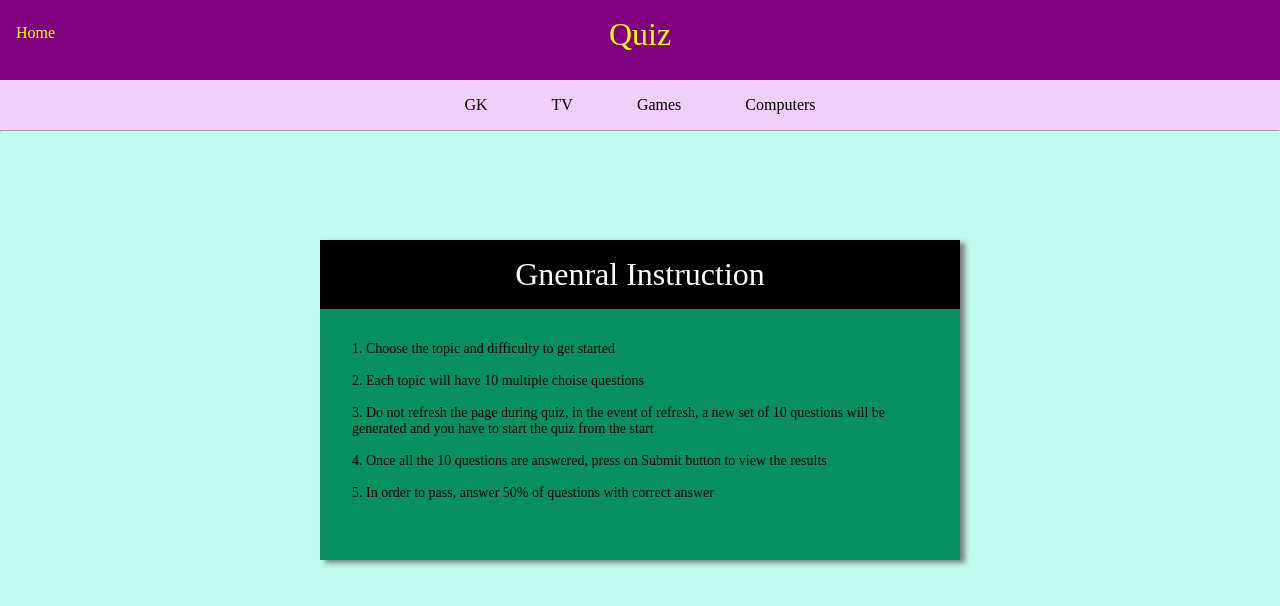
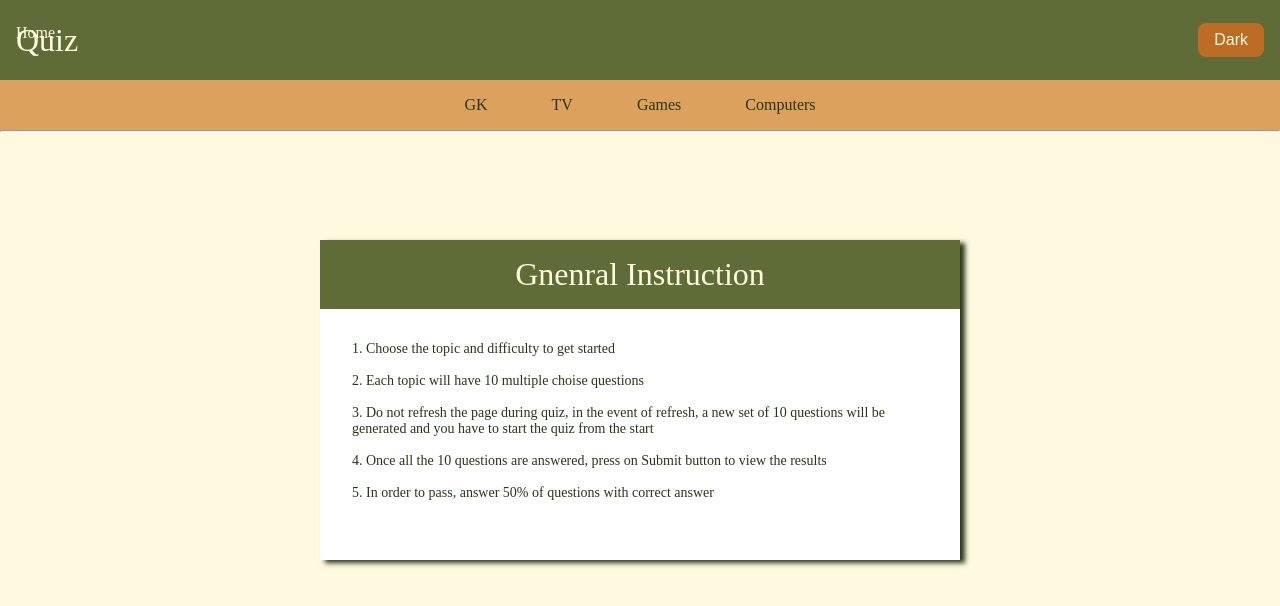
Before and after one commit to Arivarasan-Murali/Quiz, an Angular app: page / in a window 1280 px wide. Shown: the top 606 px of the page. Built offline with nearby package versions, Linux system fonts and the light colour scheme.

Commit message:
Color correction, code corrections, Dark/Light mode added

```diff
--- a/src/app/app.component.css
+++ b/src/app/app.component.css
@@ -7,8 +7,11 @@
   padding: 1rem;
   font-size: 2rem;
   height: 5rem;
-  background-color: purple;
-  color: yellow;
+  background-color: var(--primary);
+  color: var(--cornsilk);
+  display: flex;
+  justify-content: space-between;
+  align-items: center;
 }
 
 .home {
@@ -18,4 +21,19 @@
   font-size: medium;
   vertical-align: middle;
   cursor: pointer;
+  color: var(--cornsilk);
 }
+
+.theme-toggle {
+  background-color: var(--secondary);
+  color: var(--cornsilk);
+  border: none;
+  padding: 0.5rem 1rem;
+  cursor: pointer;
+  border-radius: 0.5rem;
+  font-size: 1rem;
+}
+
+.theme-toggle:hover {
+  background-color: var(--light-caramel);
+}
--- a/src/app/app.component.html
+++ b/src/app/app.component.html
@@ -2,6 +2,7 @@
   <div class="titleBar">
     <span class="home" routerLink="" (click)="onLoadHome()">Home</span>
     <span class="title">Quiz</span>
+    <button class="theme-toggle" (click)="toggleTheme()">{{ isDarkTheme ? 'Light' : 'Dark' }}</button>
   </div>
   <router-outlet></router-outlet>
 </div>
--- a/src/app/app.component.ts
+++ b/src/app/app.component.ts
@@ -9,9 +9,16 @@ import { StorageService } from './storage.service';
 })
 export class AppComponent {
   title = 'Quiz';
+  isDarkTheme = false;
 
   constructor(private storageService: StorageService) {}
+
   onLoadHome() {
     this.storageService.noMoreEdit = false;
   }
+
+  toggleTheme() {
+    this.isDarkTheme = !this.isDarkTheme;
+    document.body.classList.toggle('dark-theme', this.isDarkTheme);
+  }
 }
--- a/src/app/home/home.component.css
+++ b/src/app/home/home.component.css
@@ -1,5 +1,5 @@
 .quiz-topics {
-  background-color: rgba(225, 158, 241, 0.5);
+  background-color: var(--light-caramel);
   display: flex;
   justify-content: center;
 }
@@ -7,6 +7,7 @@
 .topic {
   padding: 1rem 2rem;
   font-size: 1rem;
+  color: var(--back-forest);
 }
 
 .option,
@@ -17,14 +18,14 @@ button,
 }
 
 .topic:hover {
-  background-color: purple;
-  box-shadow: 2px 2px 2px 2px grey;
+  background-color: var(--secondary);
+  box-shadow: 2px 2px 2px 2px var(--back-forest);
   border-radius: 0 0 2rem 2rem;
-  color: white;
+  color: var(--cornsilk);
 }
 
 .topic:active {
-  background-color: purple;
+  background-color: var(--secondary);
   box-shadow: none;
 }
 
@@ -35,7 +36,7 @@ button,
 }
 
 .homeContainer {
-  background-color: rgba(129, 245, 220, 0.5);
+  background-color: var(--background);
   height: 100vh;
   width: 100vw;
 }
@@ -49,33 +50,41 @@ button,
   display: inline-block;
   padding: 0.5rem;
   margin: 0.25rem 0.5rem;
-  box-shadow: 2px 2px 2px 2px rgb(78, 189, 133);
+  box-shadow: 2px 2px 2px 2px var(--primary);
   align-items: center;
-  border: 1px solid black;
+  border: 1px solid var(--back-forest);
+  background-color: var(--cornsilk);
+  color: var(--back-forest);
 }
 
 #easy {
-  background-color: yellowgreen;
+  background-color: var(--primary);
+  color: var(--cornsilk);
 }
 
 #medium {
-  background-color: orange;
+  background-color: var(--secondary);
+  color: var(--cornsilk);
 }
 
 #hard {
-  background-color: rgb(214, 53, 53);
+  background-color: var(--back-forest);
+  color: var(--cornsilk);
 }
 
 button {
-  box-shadow: 2px 2px 2px 2px grey;
+  box-shadow: 2px 2px 2px 2px var(--back-forest);
 }
 
 #launch {
-  border: 1px solid black;
+  border: 1px solid var(--back-forest);
+  background-color: var(--primary);
+  color: var(--cornsilk);
 }
 
 #launch[disabled] {
   cursor: not-allowed;
+  opacity: 0.5;
 }
 
 .active {
@@ -84,22 +93,23 @@ button {
 }
 
 .card {
-  background-color: rgb(7, 145, 99);
+  background-color: var(--card-bg);
   max-width: 40rem;
   min-height: 20rem;
   position: absolute;
   top: 50%;
   left: 50%;
   transform: translate(-50%, -50%);
-  box-shadow: 5px 3px 5px grey;
+  box-shadow: 5px 3px 5px var(--back-forest);
+  color: var(--text);
 }
 
 .cardTitle {
   font-size: 2rem;
   padding: 1rem;
   text-align: center;
-  background-color: black;
-  color: white;
+  background-color: var(--primary);
+  color: var(--cornsilk);
   margin-bottom: 1rem;
 }
 
@@ -109,7 +119,7 @@ button {
 }
 
 .link {
-  color: blue;
+  color: var(--secondary);
   cursor: pointer;
 }
 
@@ -122,13 +132,14 @@ button {
 
 .cardContent button {
   border: none;
-  background-color: skyblue;
+  background-color: var(--primary);
   padding: 0.5rem;
   border-radius: 1rem;
   position: absolute;
   left: 50%;
   transform: translate(-50%);
   bottom: 10%;
+  color: var(--cornsilk);
 }
 
 @media (max-width: 500px) {
--- a/src/app/home/home.component.ts
+++ b/src/app/home/home.component.ts
@@ -43,14 +43,7 @@ export class HomeComponent implements OnInit {
   ) {}
 
   ngOnInit(): void {
-    this.storageService.quizData = [
-      {
-        question: '',
-        options: ['', '', '', ''],
-        chosen: 5,
-        correctAnswer: '',
-      },
-    ];
+    this.storageService.quizData = [];
   }
 
   onClickTopic(i: number) {
@@ -59,7 +52,7 @@ export class HomeComponent implements OnInit {
     this.launch = false;
     this.chooseLevel('');
     this.storageService.topic = this.topics[i].id.toString();
-    localStorage.setItem('catagory', this.topics[i].id.toString());
+    localStorage.setItem('category', this.topics[i].id.toString());
     setTimeout(() => {
       //Dummy timer to check the input field after it has been loaded into DOM
       (<HTMLInputElement>document.getElementById('check')).checked = false;
--- a/src/app/quiz/quiz.component.css
+++ b/src/app/quiz/quiz.component.css
@@ -1,7 +1,8 @@
 .noQuizContainer {
   height: 100%;
   width: 100%;
-  background-color: rgb(243, 151, 231);
+  background-color: var(--light-caramel);
+  color: var(--back-forest);
 }
 
 .noQuizContainer p,
@@ -19,7 +20,7 @@
   position: absolute;
   height: 100%;
   width: 100%;
-  background-color: aquamarine;
+  background-color: var(--background);
 }
 
 .qawrapper {
@@ -32,24 +33,27 @@
 .question {
   padding: 0 0 1rem 0.5rem;
   font-size: 1.5rem;
-  background-color: white;
+  background-color: var(--card-bg);
+  color: var(--text);
 }
 
 .option {
   padding: 0.75rem;
-  background-color: white;
+  background-color: var(--card-bg);
   vertical-align: middle;
   margin-top: 1px;
   cursor: pointer;
+  color: var(--text);
+  border: 1px solid var(--back-forest);
 }
 
 .option:hover {
-  border: 0.5px solid grey;
+  border: 0.5px solid var(--secondary);
 }
 
 .selected {
-  border: 0.5px solid grey;
-  background-color: aqua;
+  border: 0.5px solid var(--secondary);
+  background-color: var(--light-caramel);
 }
 
 .navigation {
@@ -61,11 +65,11 @@
 .navBtn {
   position: absolute;
   padding: 0.5rem 2rem;
-  background-color: rgb(40, 241, 158);
-  border: 1px solid green;
-  box-shadow: 1px 1px 3px green;
+  background-color: var(--primary);
+  border: 1px solid var(--secondary);
+  box-shadow: 1px 1px 3px var(--secondary);
   cursor: pointer;
-  z-index: 2;
+  color: var(--cornsilk);
 }
 
 .previous {
@@ -77,7 +81,7 @@
 }
 
 .submit {
-  background-color: orange;
+  background-color: var(--secondary);
 }
 
 .navBtn:active {
@@ -100,29 +104,31 @@
   width: 2rem;
   height: 2rem;
   margin: 0 auto;
-  border: 1px solid black;
+  border: 1px solid var(--back-forest);
   border-radius: 2rem;
   text-align: center;
-  background-color: green;
-  color: white;
+  background-color: var(--primary);
+  color: var(--cornsilk);
   cursor: pointer;
 }
 
 .unanswered {
-  background-color: rgb(255, 102, 0);
-  color: white;
+  background-color: var(--secondary);
+  color: var(--cornsilk);
 }
 
 .current {
   font-weight: 800;
-  background-color: white;
-  color: green;
+  background-color: var(--card-bg);
+  color: var(--primary);
 }
 
 .wrongAnswer {
-  background-color: red;
+  background-color: #ff6b6b;
+  color: var(--back-forest);
 }
 
 .correctAnswer {
-  background-color: greenyellow;
+  background-color: var(--primary);
+  color: var(--cornsilk);
 }
--- a/src/app/result/result.component.css
+++ b/src/app/result/result.component.css
@@ -1,5 +1,7 @@
 .resultContainer {
   height: 100%;
+  background-color: var(--background);
+  color: var(--text);
 }
 
 .result {
@@ -17,12 +19,14 @@
 }
 
 .review {
-  margin-top: 2erm;
+  margin-top: 2rem;
   padding: 1rem;
-  background-color: white;
-  border: 1px solid black;
-  box-shadow: 2px 2px 2px grey;
+  background-color: var(--primary);
+  border: 1px solid var(--back-forest);
+  box-shadow: 2px 2px 2px var(--back-forest);
   cursor: pointer;
+  color: var(--cornsilk);
+  border-radius: 0.5rem;
 }
 
 .review:active {
--- a/src/app/result/result.component.ts
+++ b/src/app/result/result.component.ts
@@ -24,16 +24,13 @@ export class ResultComponent implements OnInit {
     this.correctAnswers = this.storageService.correctAnswers;
 
     // To prevent page load, If the webpage is refreshed in Result page or the route is manually entered in URL
-    if (this.result == null) {
+    if (this.result == null || this.totalQuestions === 0) {
       this.router.navigate(['/']);
     }
 
-    document.body.style.backgroundColor =
-      this.result === 'Pass' ? 'greenyellow' : 'rgb(253, 95, 83)';
   }
 
   reviewResult() {
     this.router.navigate(['/quiz']);
-    document.body.style.backgroundColor = 'rgba(129, 245, 220, 0.5)';
   }
 }
--- a/src/app/storage.service.ts
+++ b/src/app/storage.service.ts
@@ -9,19 +9,10 @@ export class StorageService {
   correctAnswers: number = 0; // To display the number of questions answered correctly
   numberOfQuestions: number = 10; // To control how many number of questions to be fetched from API
 
-  quizData: [
-    {
-      question: string;
-      options: [string, string, string, string];
-      chosen: number;
-      correctAnswer: string;
-    },
-  ] = [
-    {
-      question: '',
-      options: ['', '', '', ''],
-      chosen: 5,
-      correctAnswer: '',
-    },
-  ];
+  quizData: {
+    question: string;
+    options: [string, string, string, string];
+    chosen: number;
+    correctAnswer: string;
+  }[] = [];
 }
--- a/src/styles.css
+++ b/src/styles.css
@@ -1,4 +1,25 @@
 /* You can add global styles to this file, and also import other style files */
+:root {
+  --primary: #606C38;
+  --secondary: #BC6C25;
+  --cornsilk: #FEFAE0;
+  --light-caramel: #DDA15E;
+  --back-forest: #283618;
+  --background: var(--cornsilk);
+  --text: var(--back-forest);
+  --card-bg: white;
+  --button-bg: var(--primary);
+  --button-text: var(--cornsilk);
+}
+
+.dark-theme {
+  --background: var(--back-forest);
+  --text: var(--cornsilk);
+  --card-bg: var(--light-caramel);
+  --button-bg: var(--secondary);
+  --button-text: var(--back-forest);
+}
+
 * {
   margin: 0;
   padding: 0;
@@ -6,8 +27,10 @@
 }
 
 body {
-  overflow: hidden;
-  z-index: 1;
+  background-color: var(--background);
+  color: var(--text);
+  overflow: auto;
+  transition: background-color 0.3s, color 0.3s;
 }
 
 .desktopMode {
```
Also changed, not shown: src/app/quiz/quiz.component.ts (+14 -24 lines).
